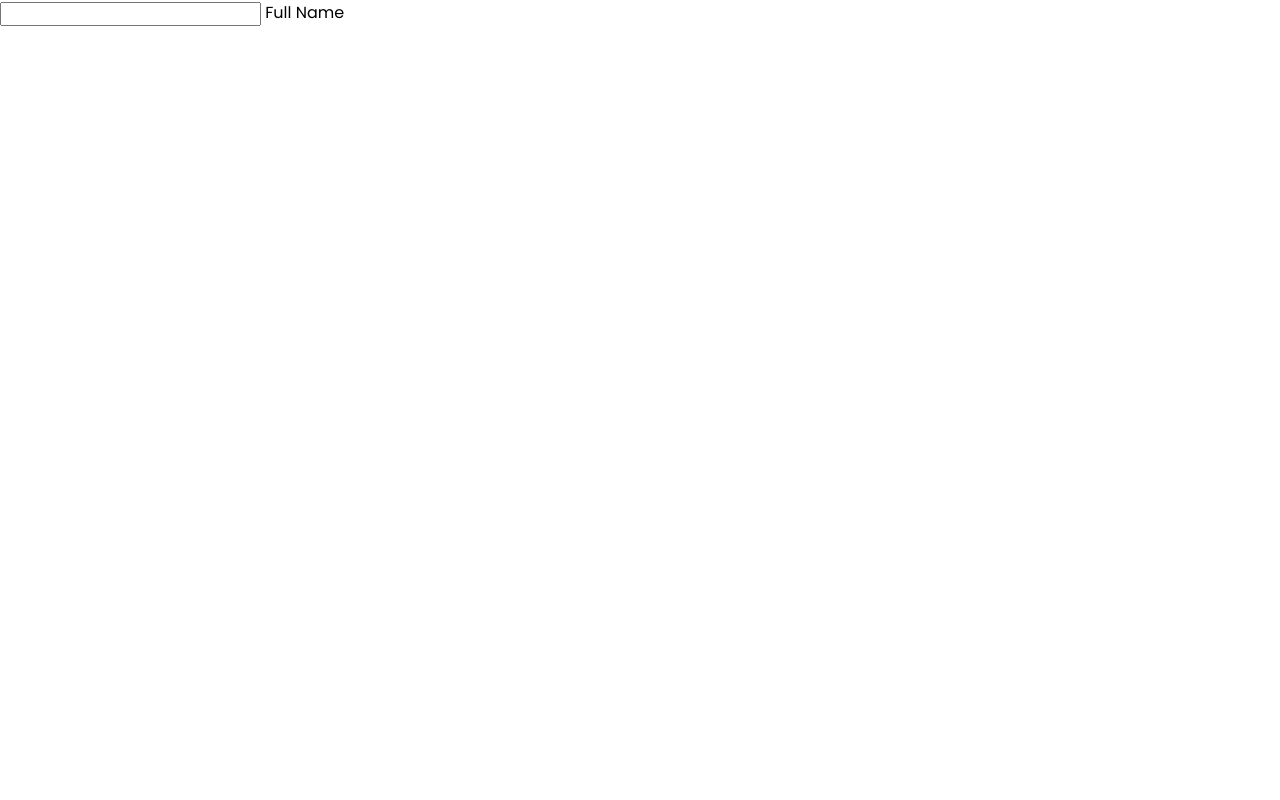
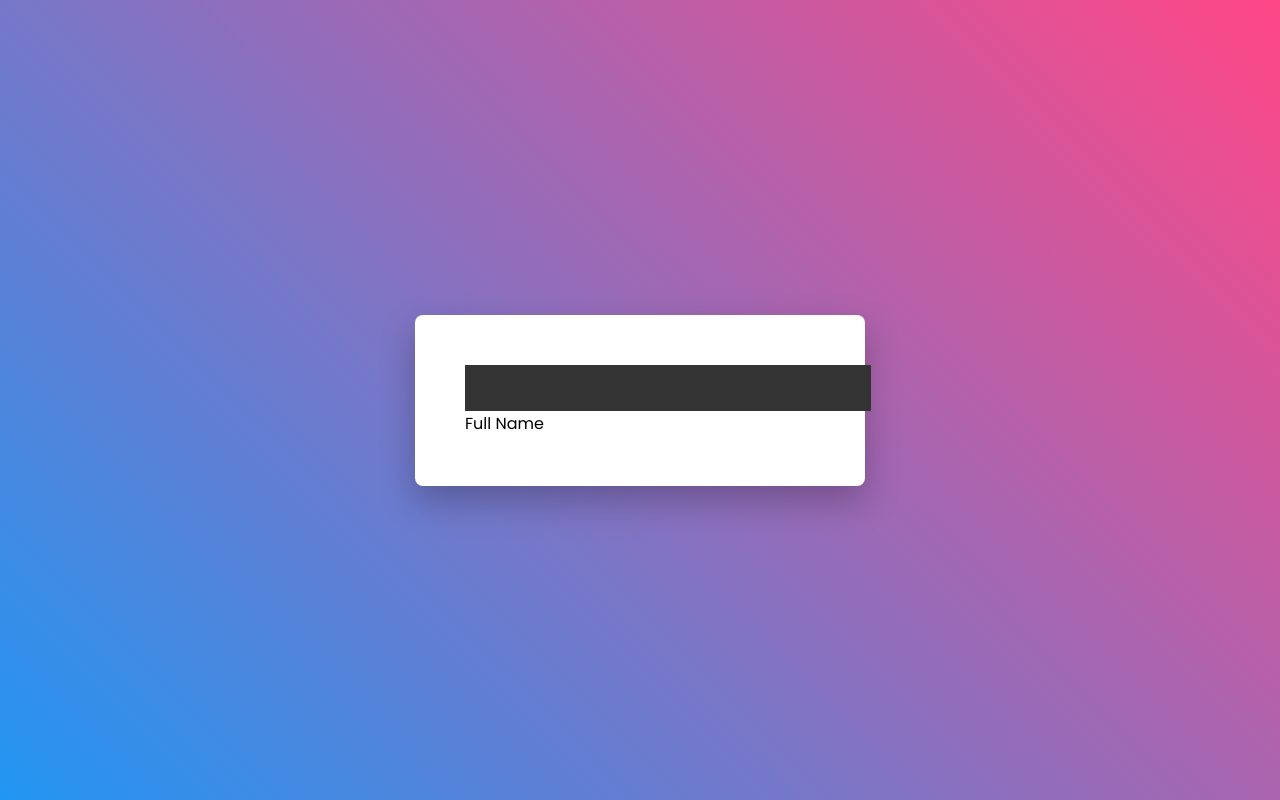
Before and after one commit to CJR85/input-label-animation, a plain HTML site: page index.html in a window 1280 px wide. Drawn offline with Linux system fonts and the light colour scheme.

Commit message:
Style body, container, inputBox classes and input

```diff
--- a/style.css
+++ b/style.css
@@ -6,3 +6,37 @@
   box-sizing: border-box;
   font-family: 'Poppins', sans-serif;
 }
+
+body {
+  display: flex;
+  align-items: center;
+  justify-content: center;
+  min-height: 100vh;
+  background: linear-gradient(45deg, #2196f3, #ff4685);
+}
+
+.container {
+  position: relative;
+  padding: 50px;
+  background: #fff;
+  display: flex;
+  align-items: center;
+  border-radius: 8px;
+  box-shadow: 0 15px 35px rgba(0, 0, 0, 0.25);
+}
+
+.container .inputBox {
+  position: relative;
+  width: 350px;
+}
+
+.container .inputBox input {
+  position: relative;
+  padding: 8px 10px;
+  border: none;
+  outline: none;
+  background: #333;
+  color: #fff;
+  font-size: 1.25em;
+  letter-spacing: 0.05em;
+}
```
